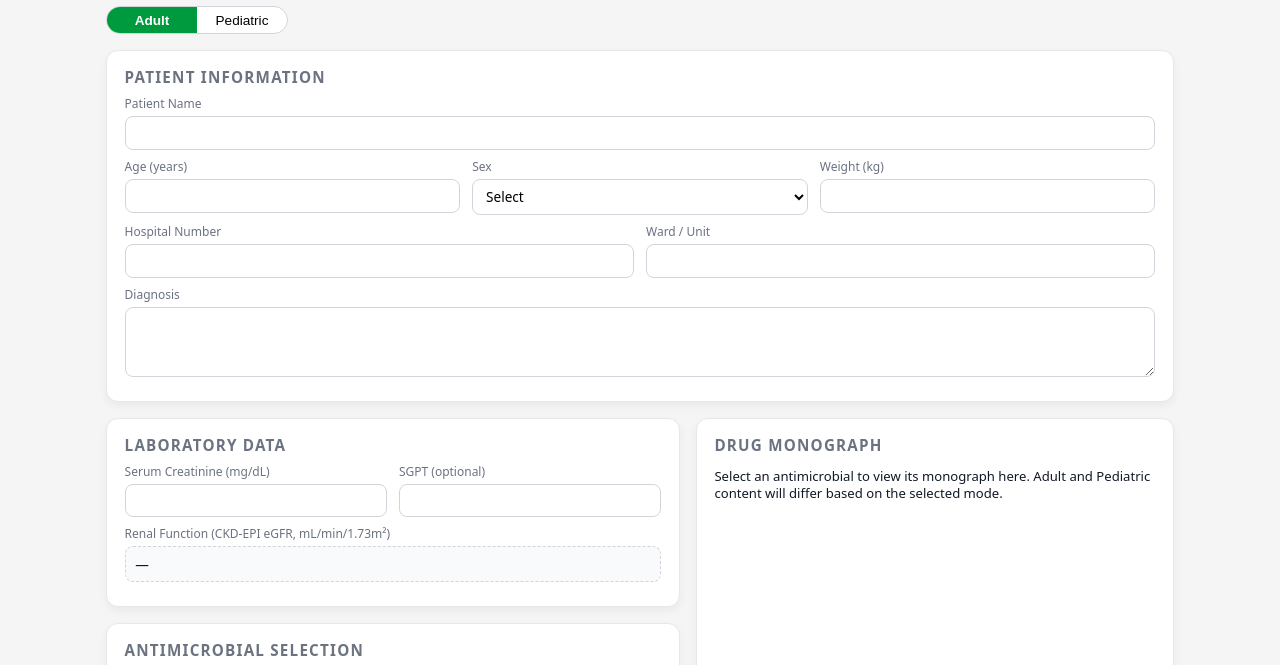
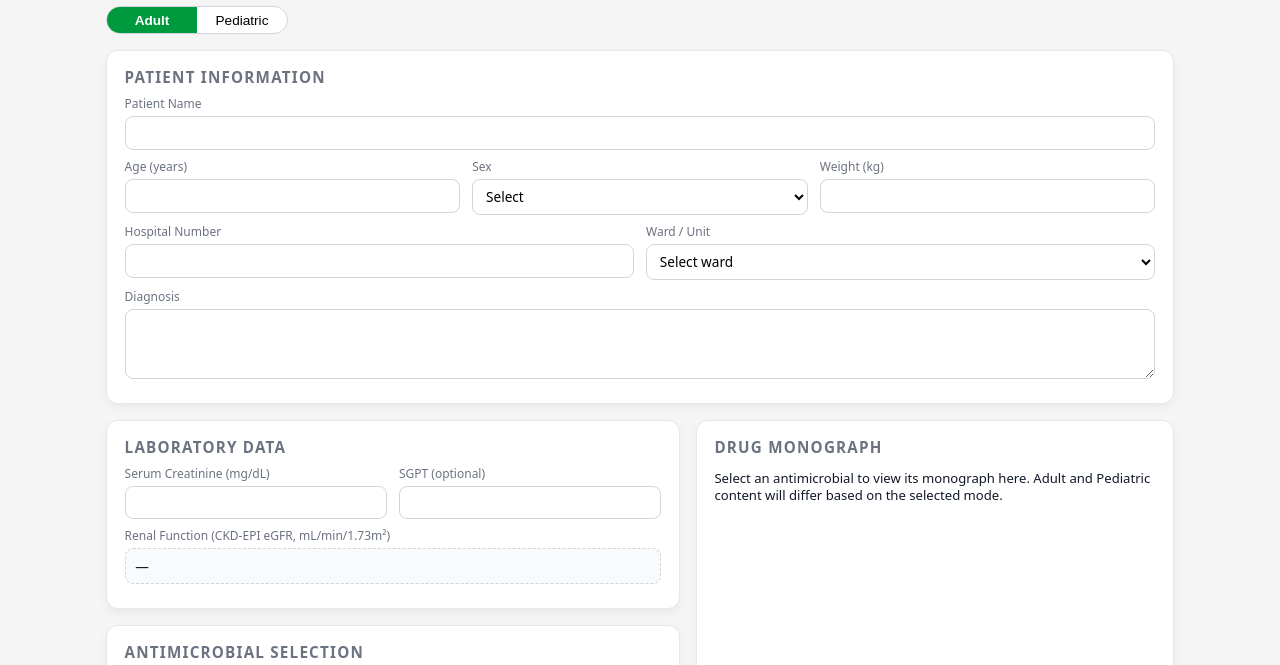
Before and after one commit to maxterrenal-hash/amsone, a plain HTML site: page index.html in a window 1280 px wide. Shown: the part 82-747 px from the top of the page. Drawn offline with Linux system fonts and the light colour scheme.

Commit message:
Update index.html

```diff
--- a/index.html
+++ b/index.html
@@ -439,10 +439,45 @@ header .title-block span {
           <label>Hospital Number</label>
           <input type="text" id="hospitalNumber" />
         </div>
-        <div class="field">
-          <label>Ward / Unit</label>
-          <input type="text" id="ward" />
-        </div>
+<div class="field">
+  <label>Ward / Unit</label>
+  <select id="ward">
+    <option value="">Select ward</option>
+
+    <option>6th Floor Ward</option>
+    <option>ARI 2</option>
+    <option>Dengue Ward</option>
+    <option>ER Holding</option>
+    <option>ER Isolation</option>
+    <option>ICU</option>
+    <option>Infectious Ward</option>
+    <option>Medicine Female</option>
+    <option>Medicine Isolation Room</option>
+    <option>Medicine Male</option>
+    <option>NICU</option>
+    <option>NICU Transition</option>
+    <option>Non-SARI</option>
+    <option>OB Ward</option>
+    <option>Onco Ward</option>
+    <option>Ortho Ward</option>
+    <option>Pedia 3 Pulmo (Hema Ward)</option>
+    <option>Pedia ICU</option>
+    <option>Pedia ISO (4th)</option>
+    <option>Pedia Isolation</option>
+    <option>Pedia Ward 1 Stepdown</option>
+    <option>Pedia Ward 3</option>
+    <option>Pedia Ward 3 Extension</option>
+    <option>Respiratory ICU</option>
+    <option>SARI</option>
+    <option>SARI 1</option>
+    <option>SARI 2</option>
+    <option>SARI 3</option>
+    <option>Seventh Floor</option>
+    <option>Surgery Female</option>
+    <option>Surgery Isolation</option>
+    <option>Surgery Male</option>
+  </select>
+</div>
       </div>
       <div class="field-row" style="display:none;">
         <div class="field">
```
